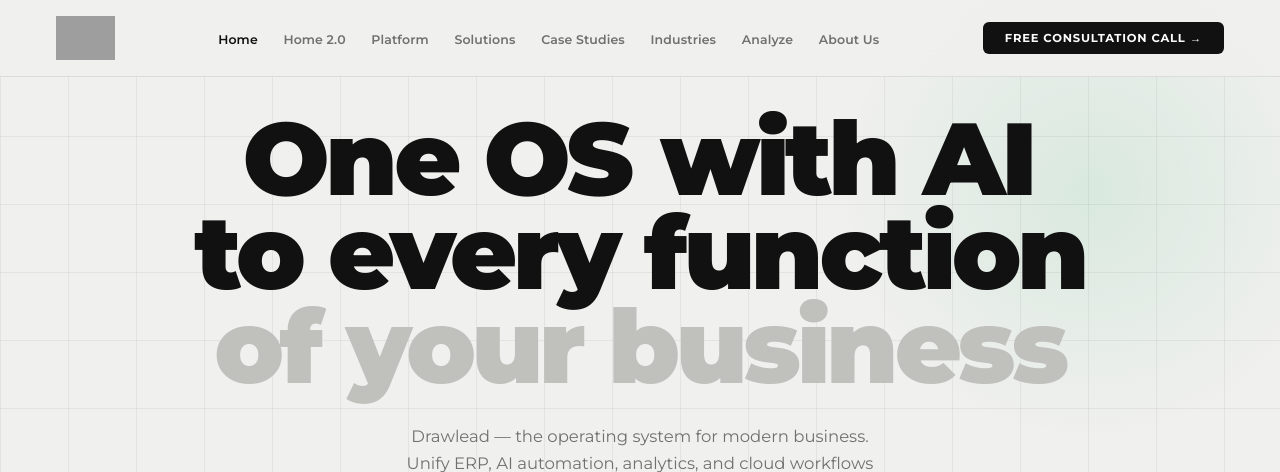
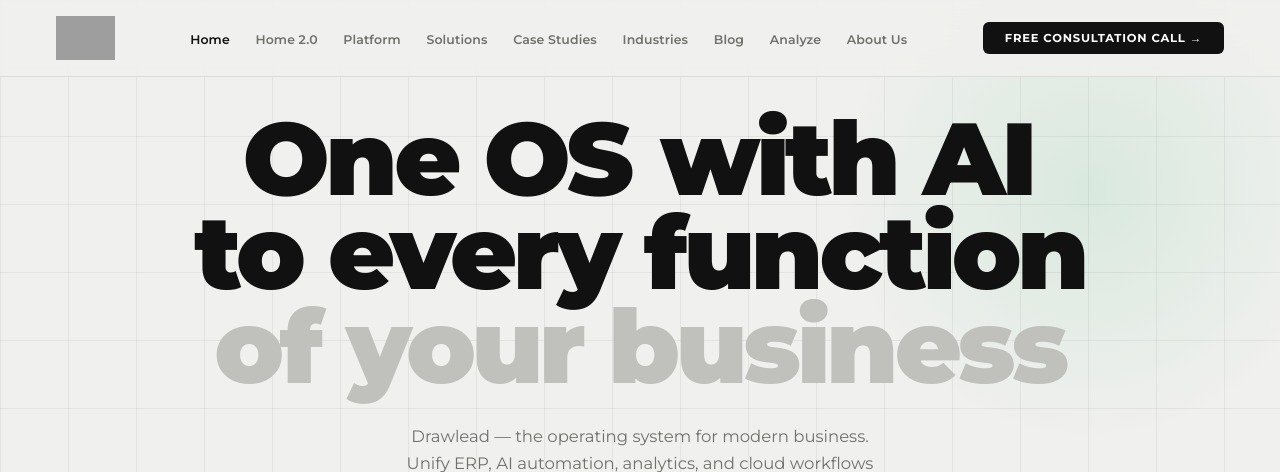
Before and after one commit to drawleados-dotcom/drawleadweb, a PHP site: page / in a window 1280 px wide. Shown: the top 472 px of the page. Run offline with PHP 8.4, Linux system fonts and the light colour scheme; data comes from the database, SQL or seed files in the repository; data that the repository does not hold is empty; some libraries are stand-ins or nearby versions; grey boxes are pictures that could not be loaded.

Commit message:
Add Blog back to the main navigation menu
Restores the /blog link removed in 32afbda, in the same spot between
Industries and Analyze. It highlights on the blog list and post pages,
which already set $activePage = 'blog'.

Co-Authored-By: Claude Opus 5.5 <noreply@anthropic.com>

```diff
--- a/templates/partials/nav.php
+++ b/templates/partials/nav.php
@@ -185,6 +185,7 @@ try {
     </div>
    </div>
   </li>
+ <li><a href="/blog"<?= $activePage === 'blog' ? ' style="color:var(--black)"' : '' ?>>Blog</a></li>
  <?php if (!empty($navFlags['/analyze'])): ?>
  <li><a href="/analyze"<?= $activePage === 'analyze' ? ' style="color:var(--black)"' : '' ?>>Analyze</a></li>
  <?php endif; ?>
```
